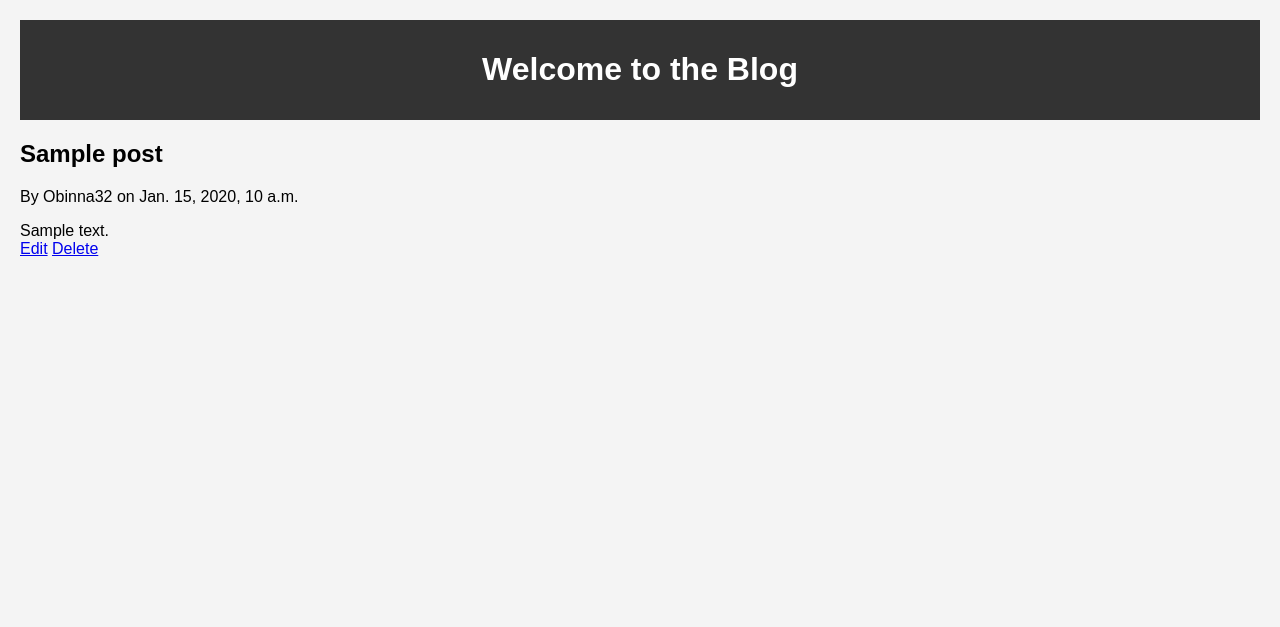
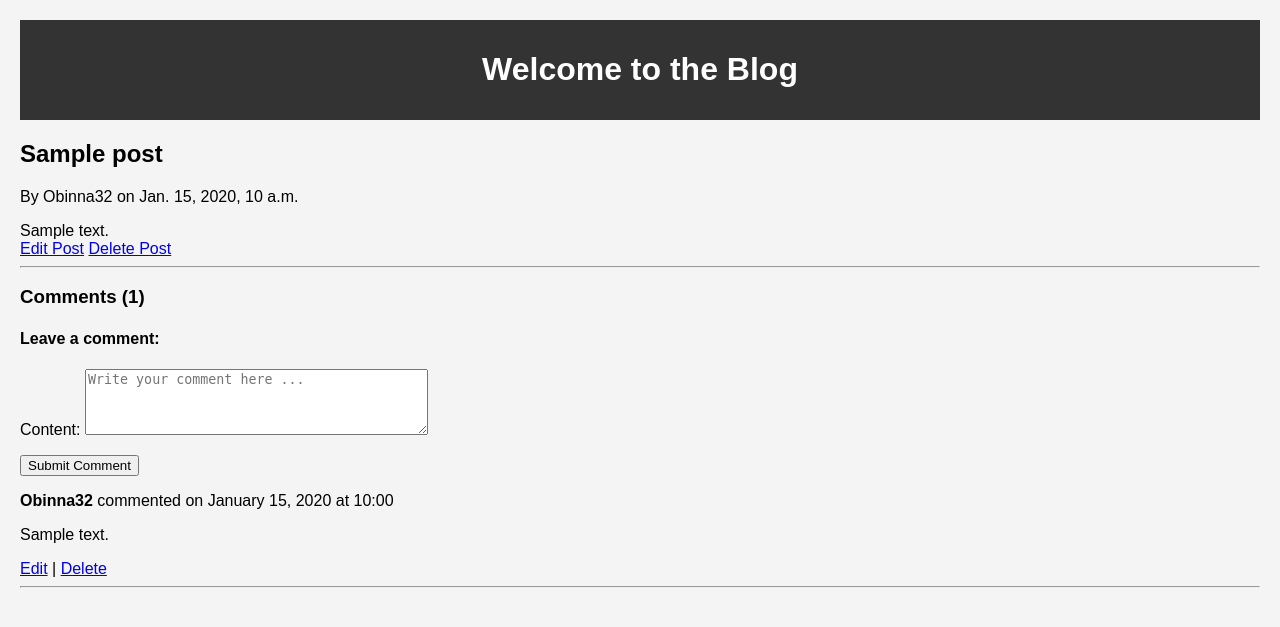
Before and after one commit to Obinna32/Alx_DjangoLearnLab, a Django app: page /post/1/ in a window 1280 px wide. Shown: the top 627 px of the page. Run offline with Django 5.2, Linux system fonts and the light colour scheme; a user stored in the database is signed in; data comes from the database, SQL or seed files in the repository; tables that the repository leaves empty hold one stand-in row (values such as "Sample post").

Commit message:
feat: set up comment templates

```diff
--- a/django_blog/blog/templates/blog/post_detail.html
+++ b/django_blog/blog/templates/blog/post_detail.html
@@ -6,8 +6,40 @@
         <div>{{ object.content }}</div>
 
         {% if object.author == user %}
-            <a href="{% url 'post-update' object.id %}">Edit</a>
-            <a href="{% url 'post-delete' object.id %}">Delete</a>
+            <a href="{% url 'post-update' object.id %}">Edit Post</a>
+            <a href="{% url 'post-delete' object.id %}">Delete Post</a>
         {% endif %}
     </article>
+
+    <hr>
+
+    <h3>Comments ({{ comments.count }})</h3>
+    {% if user.is_authenticated %}
+        <div class="comment-form">
+            <h4>Leave a comment:</h4>
+            <form method="POST" action="{% url 'add-comment' object.pk %}">
+                {% csrf_token %}
+                {{ comment_form.as_p }}
+                <button type="submit">Submit Comment</button>
+            </form>
+        </div>
+    {% else %}
+        <p>Please <a href="{% url 'login' %}">log in</a> to leave a comment.</p>
+    {% endif %}
+
+    <div class="comments-section">
+        {% for comment in comments %}
+            <div class="comment">
+                <p><strong>{{ comment.author.username }}</strong> commented on {{ comment.created_at|date:"F d, Y" }} at {{ comment.created_at|time:"H:i" }}</p>
+                <p>{{ comment.content }}</p>
+                {% if comment.author == user %}
+                    <a href="{% url 'comment-update' comment.pk %}">Edit</a> |
+                    <a href="{% url 'comment-delete' comment.pk %}">Delete</a>
+                {% endif %}
+            </div>
+            <hr>
+        {% empty %}
+            <p>No comments yet. Be the first to comment!</p>
+        {% endfor %}
+    </div>
 {% endblock %}
```
Also changed, not shown: django_blog/blog/templates/blog/comment_confirm_delete.html (added, +10 -0 lines), django_blog/blog/templates/blog/comment_form.html (added, +9 -0 lines).
